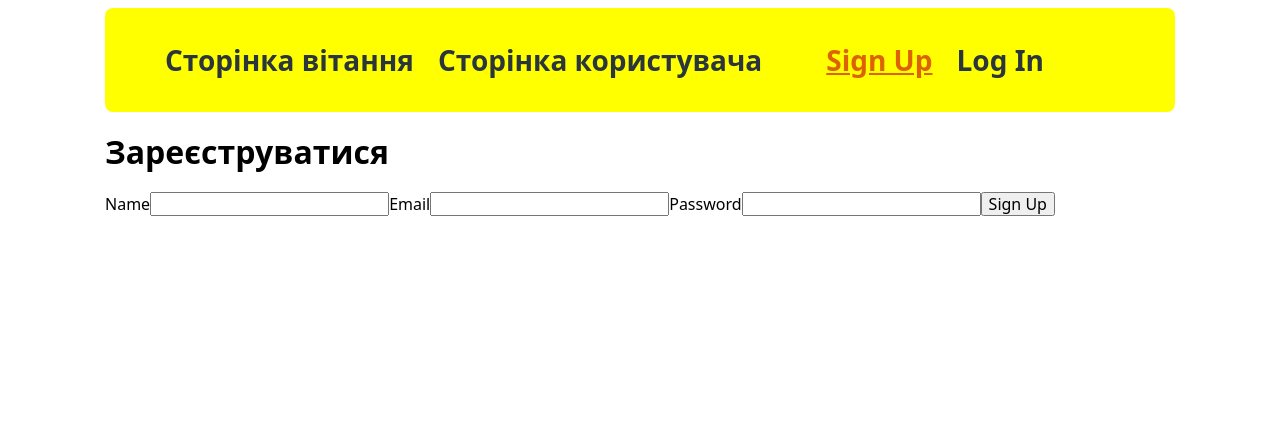
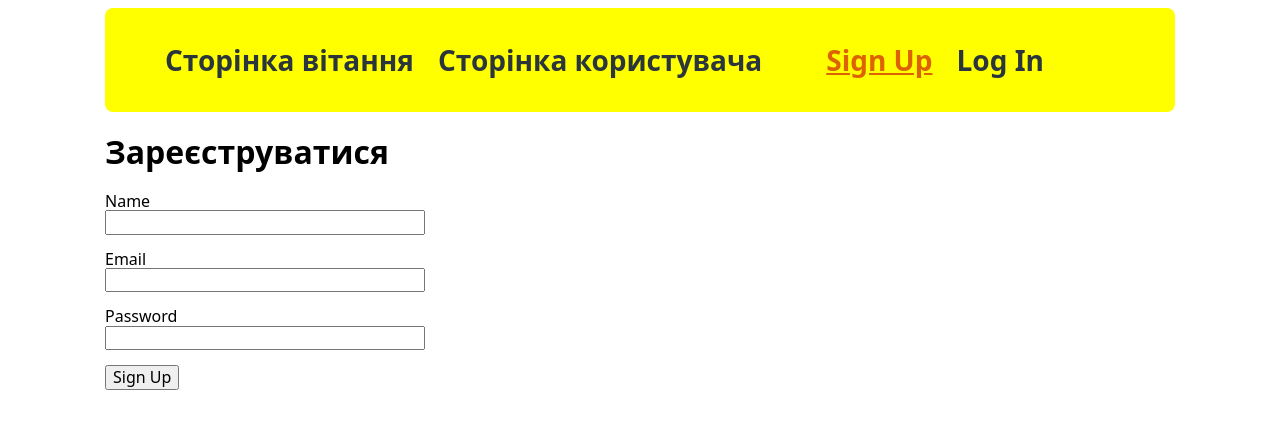
Before and after one commit to oksanastets-code/goit-react-hw-08-phonebook, a React (Create React App) app: page /goit-react-hw-08-phonebook/signup in a window 1280 px wide. Shown: the top 428 px of the page. Built offline with nearby package versions, Linux system fonts and the light colour scheme.

Commit message:
update package.json

```diff
--- a/src/views/LogInView.js
+++ b/src/views/LogInView.js
@@ -1,15 +1,27 @@
 import React from 'react';
+
+const styles = {
+  form: {
+    width: 320,
+  },
+  label: {
+    display: 'flex',
+    flexDirection: 'column',
+    marginBottom: 15,
+  },
+};
 
 const LogInView = () => {
   return (
     <>
       <h1>Ввійти в свій обліковий запис</h1>
       <form
-        // onSubmit={handleSubmit} style={styles.form}
+              // onSubmit={handleSubmit}
+              style={styles.form}
         autoComplete="off"
       >
         <label
-        // style={styles.label}
+        style={styles.label}
         >
           Email
           <input
@@ -21,7 +33,7 @@ const LogInView = () => {
         </label>
 
         <label
-        // style={styles.label}
+        style={styles.label}
         >
           Password
           <input
--- a/src/views/SignUpView.js
+++ b/src/views/SignUpView.js
@@ -1,4 +1,15 @@
 import React from 'react';
+
+const styles = {
+  form: {
+    width: 320,
+  },
+  label: {
+    display: 'flex',
+    flexDirection: 'column',
+    marginBottom: 15,
+  },
+};
 
 const SignUpView = () => {
   return (
@@ -6,11 +17,11 @@ const SignUpView = () => {
       <h1>Зареєструватися</h1>
       <form
         // onSubmit={handleSubmit}
-        // style={styles.form}
+        style={styles.form}
         autoComplete="off"
       >
         <label
-        // style={styles.label}
+        style={styles.label}
         >
           Name
           <input
@@ -21,7 +32,7 @@ const SignUpView = () => {
         </label>
 
         <label
-        // style={styles.label}
+        style={styles.label}
         >
           Email
           <input
@@ -33,7 +44,7 @@ const SignUpView = () => {
         </label>
 
         <label
-        // style={styles.label}
+        style={styles.label}
         >
           Password
           <input
```
Also changed, not shown: package.json (+7 -0 lines), 1 other file (tests, documents, lock files or other folders).
